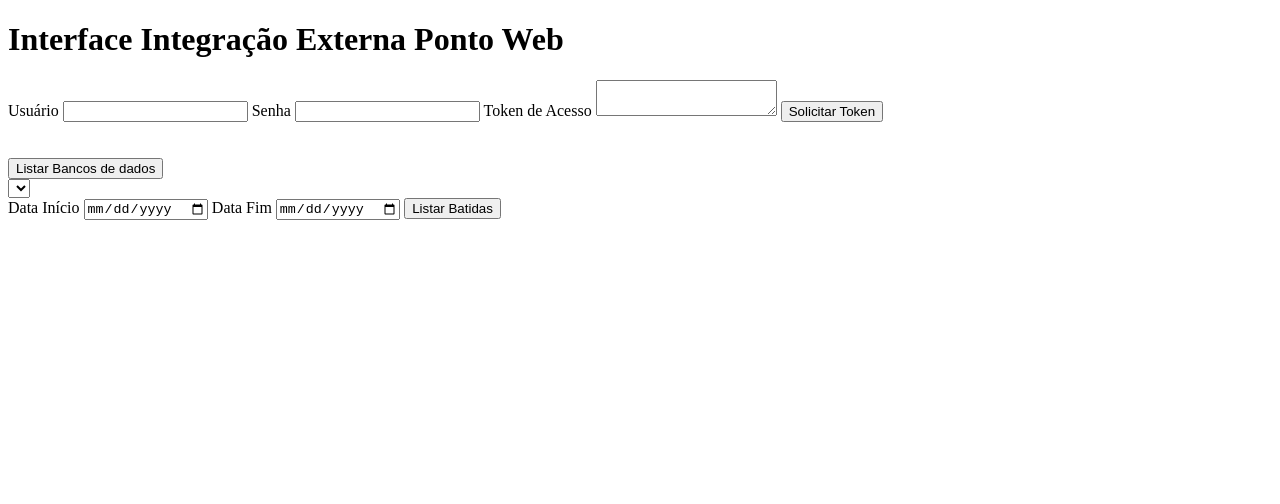
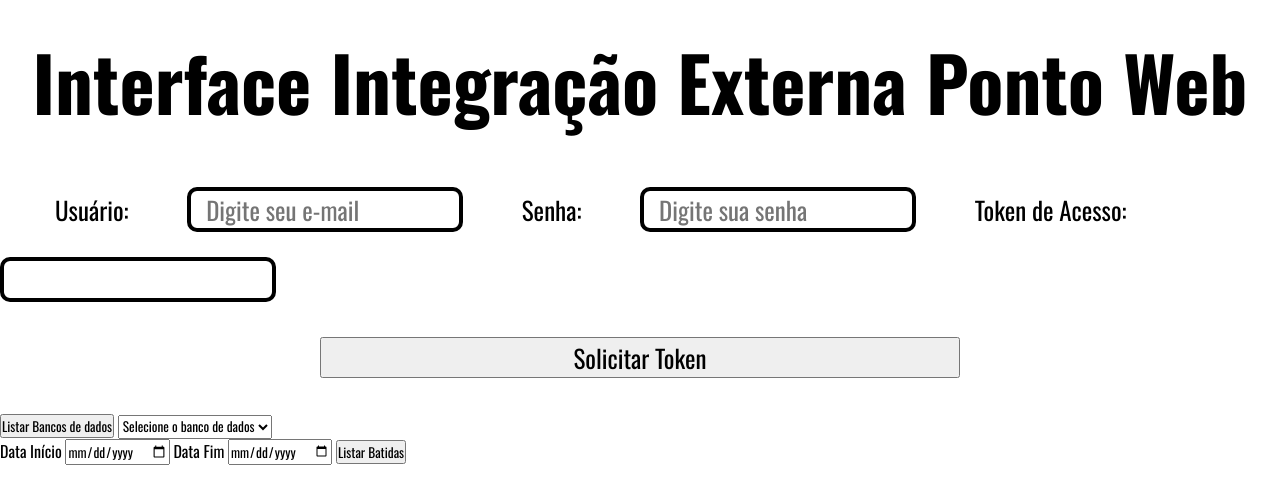
Before and after one commit to elintonev/IntegracaoPontoWeb, a plain HTML site: page index.html in a window 1280 px wide. Drawn offline with nearby package versions, Linux system fonts and the light colour scheme.

Commit message:
Css initialize

```diff
--- a/index.html
+++ b/index.html
@@ -6,6 +6,9 @@
     <meta http-equiv="X-UA-Compatible" content="IE=edge">
     <meta name="viewport" content="width=device-width, initial-scale=1.0">
     <link rel="stylesheet" href="style.css">
+    <link rel="preconnect" href="https://fonts.googleapis.com">
+    <link rel="preconnect" href="https://fonts.gstatic.com" crossorigin>
+    <link href="https://fonts.googleapis.com/css2?family=Oswald:wght@200;400;700&display=swap" rel="stylesheet">
     <title>Integração Externa Ponto Web</title>
 </head>
 
@@ -15,22 +18,24 @@
     </header>
     <main>
         <section class="TokenSection">
-            <label for="UserName">Usuário</label>
-            <input id="UserName" name="UserName" type="text">
-            <label for="Password">Senha</label>
-            <input id="Password" name="Password" type="password">
-            <label for="ReturnToken">Token de Acesso</label>
-            <textarea id="txtTokenReturn" name="ReturnToken" type="text"></textarea>
+            <div class="div-dados-token">
+                <label for="UserName">Usuário:</label>
+                <input id="UserName" name="UserName" type="text" placeholder="Digite seu e-mail">
+                <label for="Password">Senha:</label>
+                <input id="Password" name="Password" type="password" placeholder="Digite sua senha">
+                <label id="labelToken" for="ReturnToken">Token de Acesso:</label>
+                <input id="txtTokenReturn" name="ReturnToken" type="text"></input>
+            </div>
 
             <button id="ButtonSoliciteToken" type="button">Solicitar Token</button>
         </section>
 
         <section>
-            <br>
-            <br>
             <button id="ButtonSoliciteBaseList" type="button">Listar Bancos de dados</button>
-            <br>
-            <select name="BaseList" id="BaseList">Selecione o banco de dados</select>
+            <select name="BaseList" id="BaseList">
+                <option value="" disabled selected>Selecione o banco de dados</option>
+            </select>
+
         </section>
 
         <section>
@@ -41,6 +46,8 @@
 
             <button id="registerList" type="button">Listar Batidas</button>
         </section>
+        <div id="listOfRegister"></div>
+
     </main>
 </body>
 <script src=".\script.js"></script>
--- a/script.js
+++ b/script.js
@@ -52,6 +52,7 @@ let BaseList = async() => {
 
 let ReqLiberated = () => {
     let databaseID = document.getElementById('BaseList').value
+    let newDataBaseId = databaseID.replaceAll("-", '')
 
     var url = `https://autenticador.secullum.com.br/ContasSecullumExterno/`;
 
@@ -60,7 +61,7 @@ let ReqLiberated = () => {
 
     xhr.setRequestHeader("Accept", "application/json");
     xhr.setRequestHeader("Authorization", `Bearer ${token}`);
-    xhr.setRequestHeader('secullumbancoselecionado', `${databaseID}`)
+    xhr.setRequestHeader('secullumbancoselecionado', `${newDataBaseId}`)
 
     xhr.onreadystatechange = () => {
         if (xhr.readyState === 4) {
--- a/style.css
+++ b/style.css
@@ -0,0 +1,45 @@
+* {
+    margin: 0;
+    padding: 0;
+    box-sizing: border-box;
+    font-family: 'Oswald', sans-serif;
+}
+
+h1 {
+    text-align: center;
+    margin: 2% auto;
+    font-size: 75px;
+}
+
+.div-dados-token input {
+    border: 4px solid #000;
+    border-radius: 10px;
+    padding-left: 5px;
+    font-size: 25px;
+    margin-top: 25px;
+}
+
+.div-dados-token label,
+#labelToken {
+    font-size: 25px;
+    margin: 55px;
+}
+
+.div-dados-token input::placeholder {
+    padding-left: 10px;
+}
+
+textarea {
+    margin-right: 0.5%;
+}
+
+#ButtonSoliciteToken {
+    display: block;
+    margin: 35px auto;
+    width: 50%;
+    font-size: 25px;
+}
+
+#ButtonSoliciteToken:hover {
+    cursor: pointer;
+}
```
